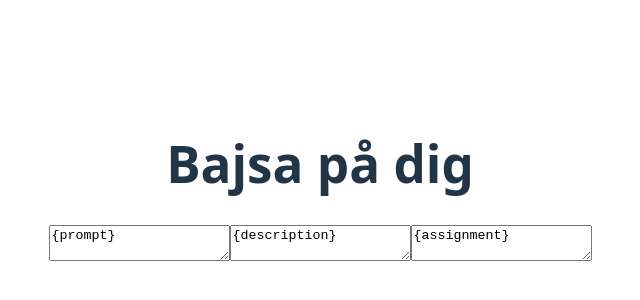
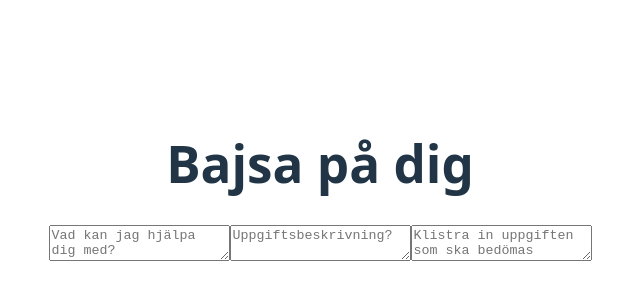
Before and after one commit to jumi-wumi/correction-assistant, a React (Vite) app in the folder client/: page / in a window 1280 px wide. Shown: the part 216-516 px from the top of the page, without its empty margins (320-960 px from the left). Built offline with nearby package versions, Linux system fonts and the light colour scheme.

Commit message:
Fixes syntax for values

```diff
--- a/client/src/components/Assistant.jsx
+++ b/client/src/components/Assistant.jsx
@@ -16,21 +16,21 @@ const Assistant = () => {
       {/* Input for the prompt */}
       <textarea
         placeholder="Vad kan jag hjälpa dig med?"
-        value="{prompt}"
+        value={prompt}
         onChange={(event) => setPrompt(event.target.value)}
       ></textarea>
 
       {/* Input for uppgiftsbeskrivning */}
       <textarea
         placeholder="Uppgiftsbeskrivning?"
-        value="{description}"
+        value={description}
         onChange={(event) => setDescription(event.target.value)}
       ></textarea>
 
       {/* Input for the assignment */}
       <textarea
         placeholder="Klistra in uppgiften som ska bedömas"
-        value="{assignment}"
+        value={assignment}
         onChange={(event) => setAssignment(event.target.value)}
       ></textarea>
     </div>
```
